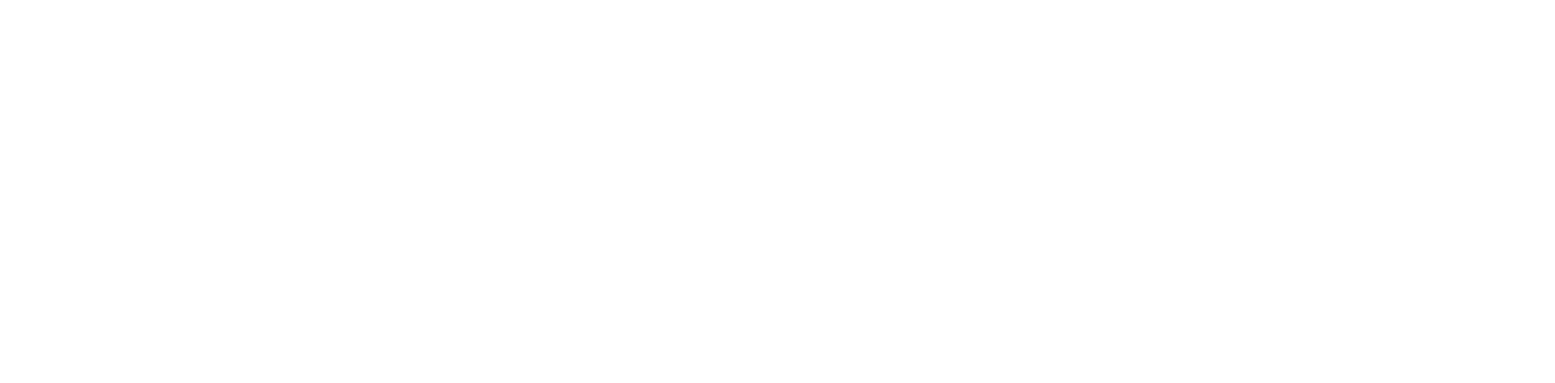
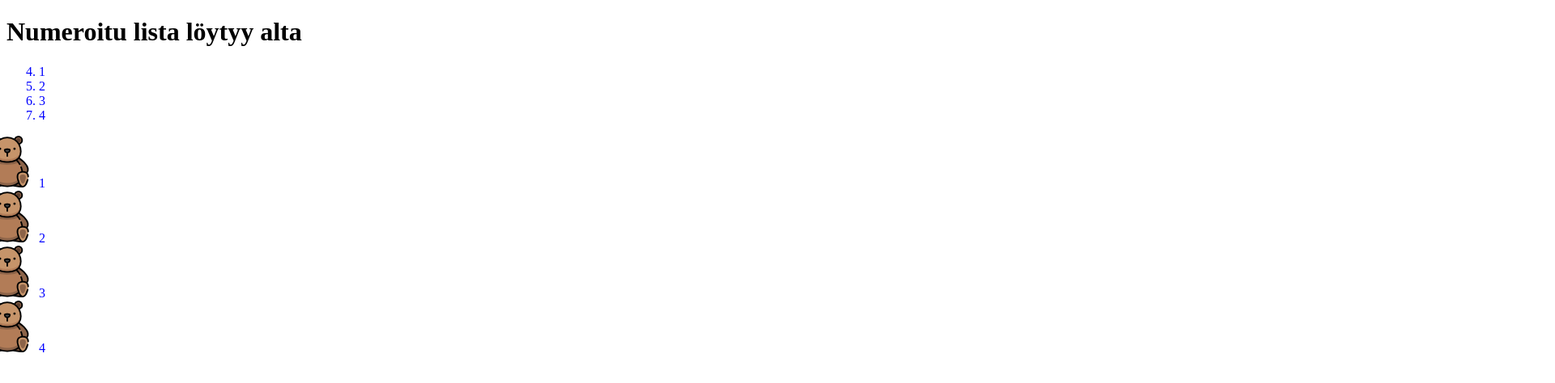
Before and after one commit to njekk/Web-ohjelmointi, a plain HTML site: page VK1KT4/VK1KT4.html in a window 1280 px wide. Shown: the top 474 px of the page at 81% size, 1920 px wide, since content can reach past the window. Drawn offline with Linux system fonts and the light colour scheme.

Commit message:
KT4 done/crt KT5

```diff
--- a/VK1KT3/VK1KT3.html
+++ b/VK1KT3/VK1KT3.html
@@ -1,7 +1,7 @@
 <!DOCTYPE html>
 <html lang="en">
 <head>
-    <link rel="stylesheet" href="Style.css">
+    <link rel="stylesheet" href="style.css">
     <meta charset="UTF-8">
     <meta http-equiv="X-UA-Compatible" content="IE=edge">
     <meta name="viewport" content="width=device-width, initial-scale=1.0">
--- a/VK1KT4/VK1KT4.html
+++ b/VK1KT4/VK1KT4.html
@@ -0,0 +1,25 @@
+<!DOCTYPE html>
+<html lang="en">
+<head>
+    <link rel="stylesheet" href="style.css">
+    <meta charset="UTF-8">
+    <meta http-equiv="X-UA-Compatible" content="IE=edge">
+    <meta name="viewport" content="width=device-width, initial-scale=1.0">
+    <title>KT4</title>
+</head>
+<body>
+    <h1 >Numeroitu lista löytyy alta</h1>
+    <ol start="4">
+        <li>1</li>
+        <li>2</li>
+        <li>3</li>
+        <li>4</li>
+    </ol>
+    <ol id="images">
+        <li>1</li>
+        <li>2</li>
+        <li>3</li>
+        <li>4</li>
+    </ol>
+</body>
+</html>
--- /dev/null
+++ b/VK1KT4/style.css
@@ -0,0 +1,10 @@
+ol{
+    cursor: url(yllatus.png) 2 2, auto;
+    color: blue;
+}
+#images{
+    list-style-image: url(yllatus.png);
+}
+h1{
+    width: 400%;
+}
```
Also changed, not shown: VK1KT4/yllatus.png (added).
